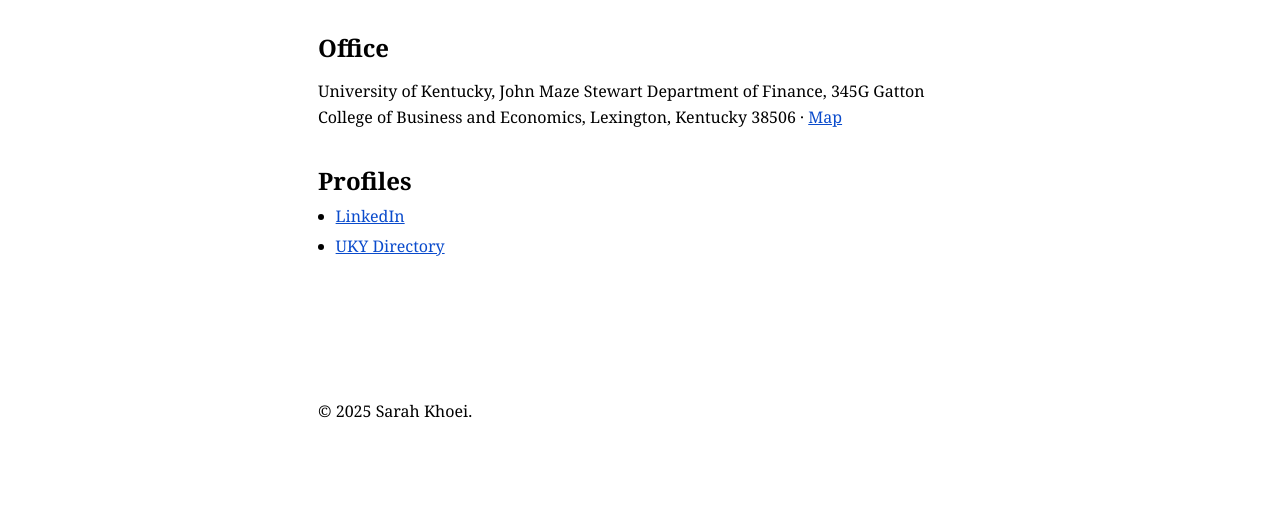
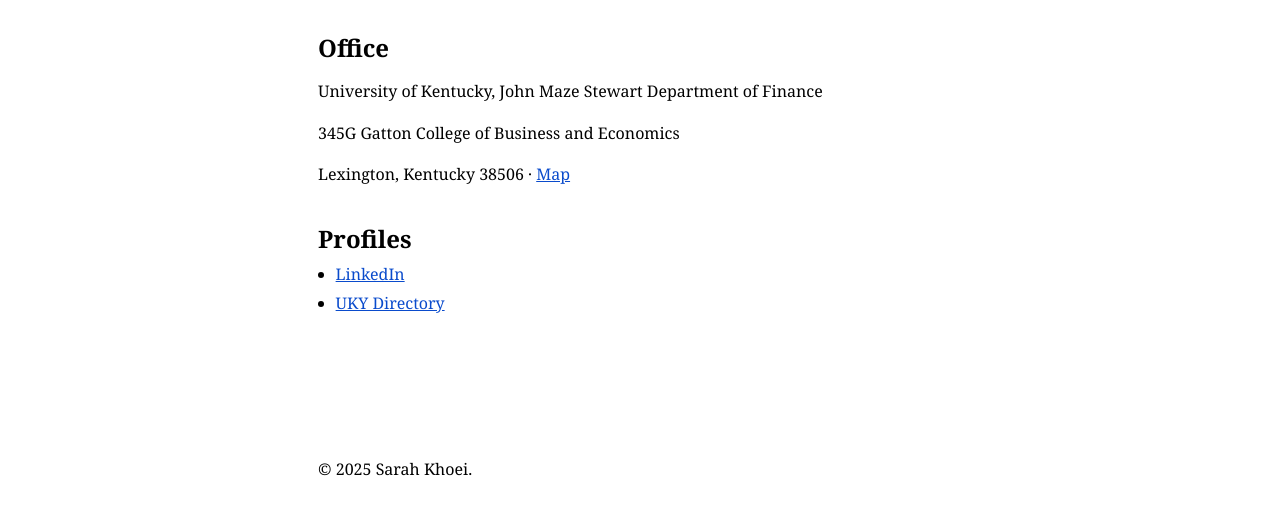
Before and after one commit to sarahKhoei-collab/SarahKhoei, a plain HTML site: page contact.html in a window 1280 px wide. Shown: the part 246-760 px from the top of the page. Drawn offline with Linux system fonts and the light colour scheme.

Commit message:
Update contact.html

```diff
--- a/contact.html
+++ b/contact.html
@@ -98,7 +98,7 @@
   <section class="contact-block" aria-labelledby="office-heading">
     <h2 id="office-heading">Office</h2>
     <p>
-      University of Kentucky, John Maze Stewart Department of Finance, 345G Gatton College of Business and Economics, Lexington, Kentucky 38506 ·
+      University of Kentucky, John Maze Stewart Department of Finance</p> 345G Gatton College of Business and Economics</p> Lexington, Kentucky 38506 ·
       <a href="https://www.google.com/maps/place/University+of+Kentucky+Gatton+College+of+Business+and+Economics/@38.0379828,-84.5092844,17z/data=!3m1!4b1!4m6!3m5!1s0x884244bc2a7573fb:0xc4e994fa5f6b4ffb!8m2!3d38.0379828!4d-84.5067095!16zL20vMGJsdjd3?entry=ttu&g_ep=EgoyMDI1MDgzMC4wIKXMDSoASAFQAw%3D%3D" target="_blank" rel="noopener">Map</a>
     </p>
   </section>
```
